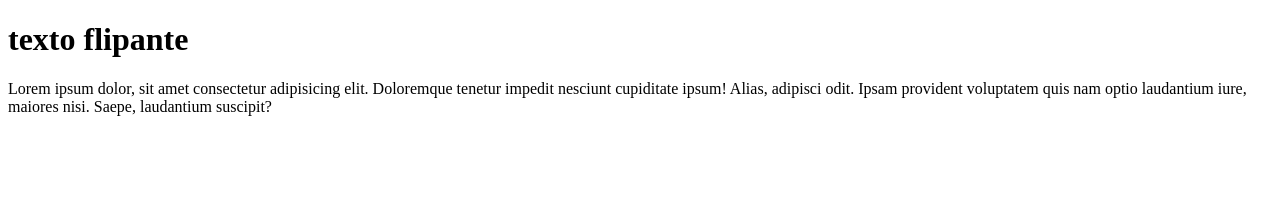
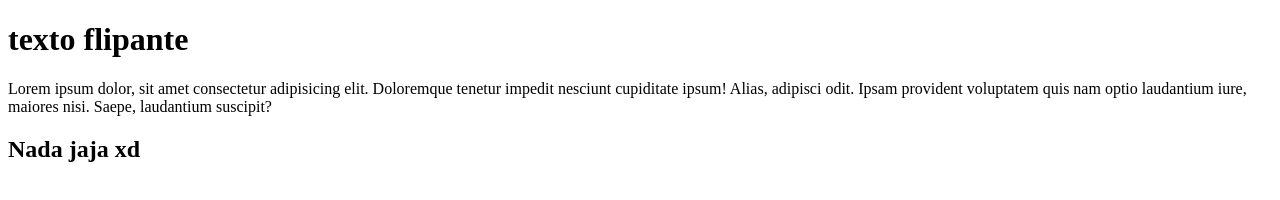
Before and after one commit to dyrtesxss/2Ds-my-first-repo, a plain HTML site: page index.html in a window 1280 px wide. Drawn offline with Linux system fonts and the light colour scheme.

Commit message:
Adicionado a tag h2

```diff
--- a/index.html
+++ b/index.html
@@ -8,7 +8,7 @@
 <body>
     <h1>texto flipante</h1>
     <p>Lorem ipsum dolor, sit amet consectetur adipisicing elit. Doloremque tenetur impedit nesciunt cupiditate ipsum! Alias, adipisci odit. Ipsam provident voluptatem quis nam optio laudantium iure, maiores nisi. Saepe, laudantium suscipit?
-
+        <h2>Nada jaja xd</h2>
     </p>
 </body>
 </html>
```
